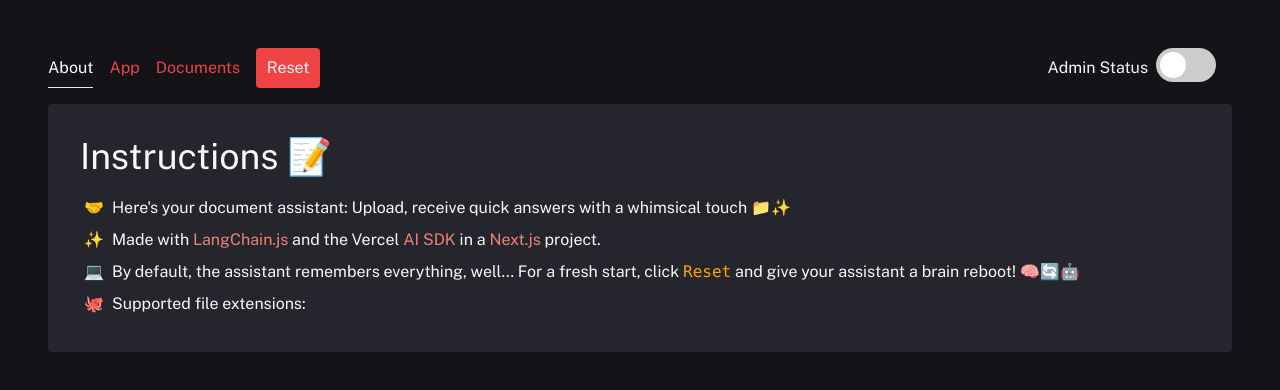
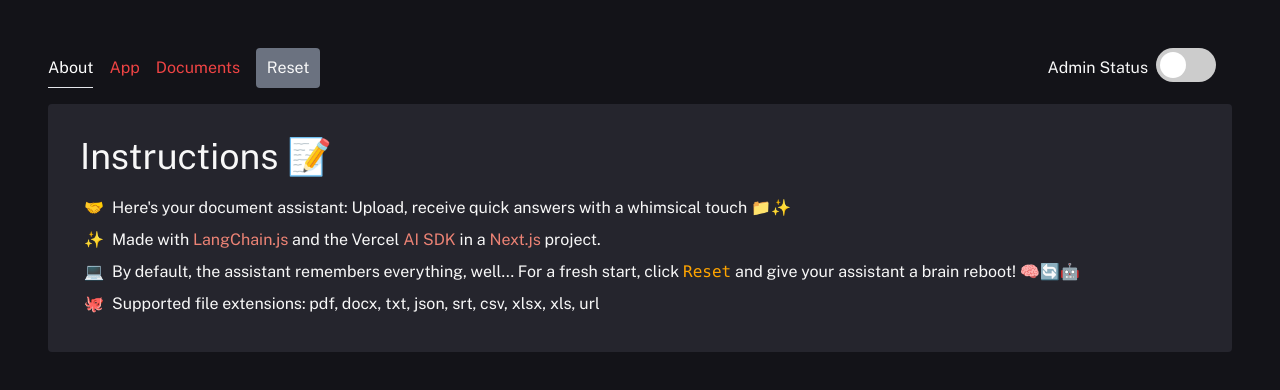
Before and after one commit to arvind-balaji/capstone-kyndryl, a Next.js app in the folder main/: page / in a window 1280 px wide. Shown: the top 390 px of the page. Built offline with nearby package versions, Linux system fonts and the light colour scheme; no server answers.

Commit message:
implemented disabling Reset button for normal user

```diff
--- a/main/app/documents/page.tsx
+++ b/main/app/documents/page.tsx
@@ -55,10 +55,10 @@ export default function AgentsPage() {
     </div>
   );
 
-  console.log(files);
-  console.log(
-    files.reduce((acc: Record<string, number>, val: any) => ({ ...acc, [val.id]: (acc[val.id] ?? 0) + 1 }), {})
-  );
+  // console.log(files);
+  // console.log(
+  //   files.reduce((acc: Record<string, number>, val: any) => ({ ...acc, [val.id]: (acc[val.id] ?? 0) + 1 }), {})
+  // );
   return (
     <div className="flex flex-col gap-4">
       {InfoCard}
--- a/main/app/page.tsx
+++ b/main/app/page.tsx
@@ -39,7 +39,7 @@ export default function Home() {
         <li className="text-l">
           🐙
           <span className="ml-2">
-            Supported file extensions:
+            Supported file extensions: pdf, docx, txt, json, srt, csv, xlsx, xls, url
           </span>
         </li>
       </ul>
--- a/main/components/Navbar.tsx
+++ b/main/components/Navbar.tsx
@@ -94,7 +94,7 @@ export function Navbar() {
       </button>
       {/* <a className={`mr-4 text-red-500`}> */}
         {/* Reset */}
-        <button className="shrink-0 py-1 bg-red-500 rounded w-16 mr-4" onClick={handleDelete}>
+        <button className={`shrink-0 py-1 rounded w-16 mr-4  ${isAdmin ? 'bg-red-500' : 'bg-gray-500 cursor-not-allowed'}`} onClick={handleDelete}>
         Reset
       </button>
       <div className="ml-auto flex">
--- a/main/components/UploadDocumentsForm.tsx
+++ b/main/components/UploadDocumentsForm.tsx
@@ -12,6 +12,10 @@ export function UploadDocumentsForm() {
   const handleFileChange = (e: any) => {
     setFile(e.target.files[0]);
   };
+  function getFileNameWithoutExtension(filePath) {
+    const { name } = path.parse(filePath);
+    return name;
+  }
 
   const convertXlsx = (file: any) => {
     return new Promise((resolve, reject) => {
@@ -32,7 +36,7 @@ export function UploadDocumentsForm() {
 
             const formData = new FormData();
             const csv = utils.sheet_to_csv(workbook.Sheets[sheetName]);
-            await formData.append('file', new Blob([csv], { type: 'text/csv' }), file.name + '_converted.csv');
+            await formData.append('file', new Blob([csv], { type: 'text/csv' }), file.name);
 
             await axios.post('/api/retrieval/file_ingest', formData)
               .then(res => {
```
